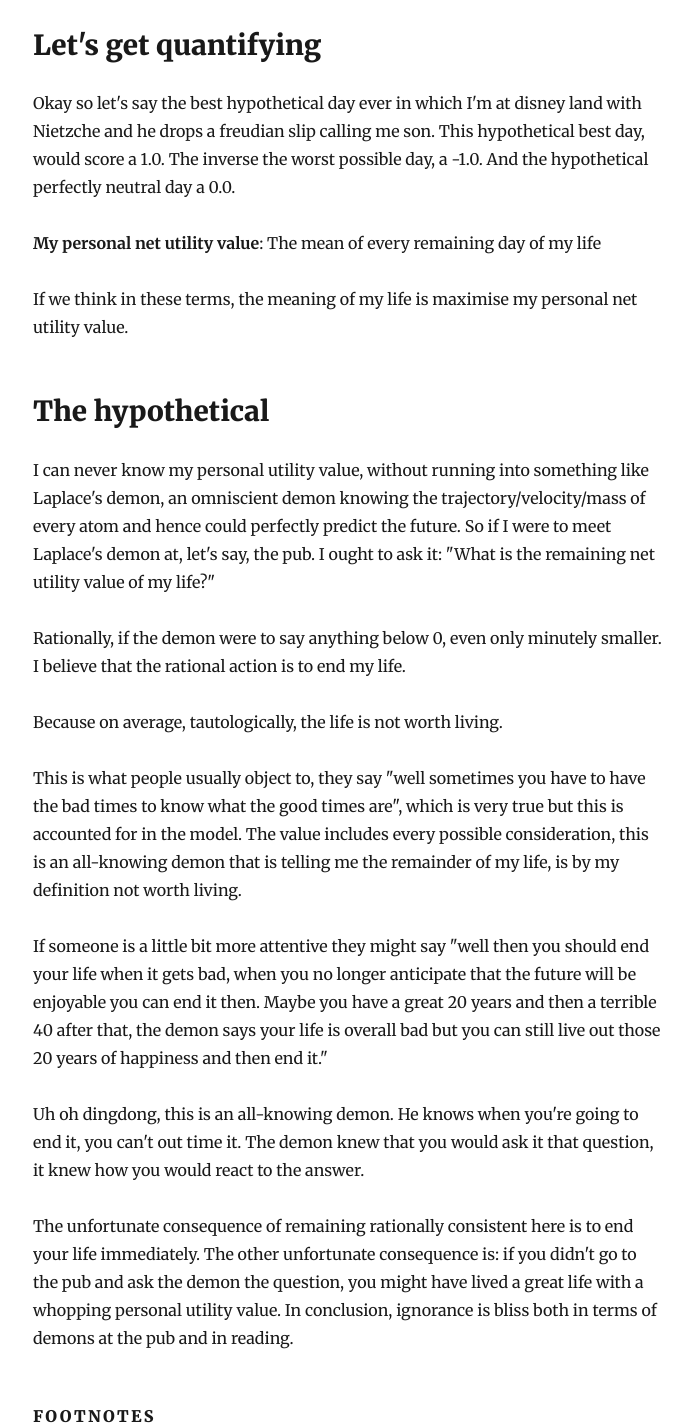
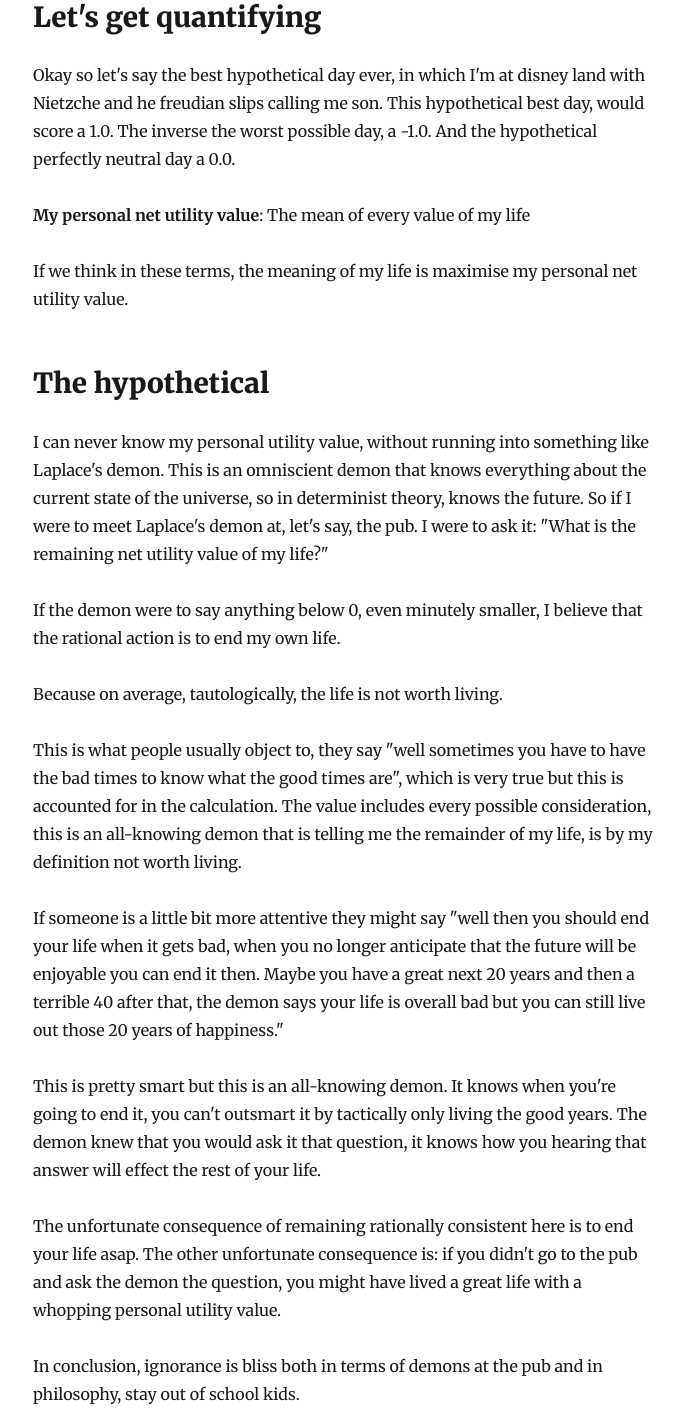
Before and after one commit to Gregam3/Blog, a Gatsby site: page /utility-calculus/ in a window 1280 px wide. Shown: the part 2944-4372 px from the top of the page, without its empty margins (292-983 px from the left). Built offline with nearby package versions, Linux system fonts and the light colour scheme; Gatsby itself is replaced by a stand-in of ours; some packages are replaced by stand-ins of ours.

Commit message:
First post

```diff
--- a/content/blog/utility-calculus/index.md
+++ b/content/blog/utility-calculus/index.md
@@ -37,15 +37,15 @@ But this isn't meaning, why should I live? What is meaningful about happiness?
 
 Okay let's get some definitions of abstract happiness & sadness, I find this easy if we define this in terms of days as moments are too fleeting to be useful here *2.
 
-__A Happy day__: A day in which on average I would actively preferred living, and everything being forgotten and reset, would live it again.
+__A Happy day__: A day in which on average I actively preferred living
 
-__A Sad day__: A day in which on average I would actively preferred not living, and everything being forgotten and reset, would not live it again.
+__A Sad day__: A day in which on average I actively preferred not living
 
 __A Neutral day__: A theoretical day so perfectly balanced in terms of _good_ and _bad_ events/sequences, that I have absolutely no preference as to whether I was alive or not on said day.
 
 
 Why does this matter? Because if I am actively enjoying being alive for that period, life itself is worth living. My meaning in life can be to maximise my personal remaining net happiness,
-maximising my desire to continue living.
+maximising my desire to continue living. My reason to live is that living is in itself, empirically worthwhile.
 
 
  Now things are about to get _controversial_ so buckle your seat belts.
@@ -54,35 +54,37 @@ maximising my desire to continue living.
 
 ## Let's get quantifying
 
-Okay so let's say the best hypothetical day ever in which I'm at disney land with Nietzche and he drops a freudian slip calling me son. This hypothetical best day, would score a 1.0.
+Okay so let's say the best hypothetical day ever, in which I'm at disney land with Nietzche and he freudian slips calling me son. This hypothetical best day, would score a 1.0.
 The inverse the worst possible day, a -1.0. And the hypothetical perfectly neutral day a 0.0.
 
-__My personal net utility value__: The mean of every remaining day of my life
+__My personal net utility value__: The mean of every value of my life
 
 
 If we think in these terms, the meaning of my life is maximise my personal net utility value.
 
 ## The hypothetical
 
-I can never know my personal utility value, without running into something like Laplace's demon, an omniscient demon knowing the trajectory/velocity/mass  of every atom and hence could perfectly predict the future.
-So if I were to meet Laplace's demon at, let's say, the pub. I ought to ask it:
+I can never know my personal utility value, without running into something like Laplace's demon. This is an omniscient demon that knows everything about the current state of the universe, so in determinist theory, knows the future.
+So if I were to meet Laplace's demon at, let's say, the pub. I were to ask it:
 "What is the remaining net utility value of my life?"
 
-Rationally, if the demon were to say anything below 0, even only minutely smaller. I believe that the rational action is to end my life.
+If the demon were to say anything below 0, even minutely smaller, I believe that the rational action is to end my own life.
 
 Because on average, tautologically, the life is not worth living.
 
-This is what people usually object to, they say "well sometimes you have to have the bad times to know what the good times are", which is very true but this is accounted for in the model.
+This is what people usually object to, they say "well sometimes you have to have the bad times to know what the good times are", which is very true but this is accounted for in the calculation.
 The value includes every possible consideration, this is an all-knowing demon that is telling me the remainder of my life, is by my definition not worth living.
 
 If someone is a little bit more attentive they might say "well then you should end your life when it gets bad, when you no longer anticipate that the future will be enjoyable you can end it then.
-Maybe you have a great 20 years and then a terrible 40 after that, the demon says your life is overall bad but you can still live out those 20 years of happiness and then end it."
+Maybe you have a great next 20 years and then a terrible 40 after that, the demon says your life is overall bad but you can still live out those 20 years of happiness."
 
-Uh oh dingdong, this is an all-knowing demon. He knows when you're going to end it, you can't out time it.
-The demon knew that you would ask it that question, it knew how you would react to the answer.
+This is pretty smart but this is an all-knowing demon. It knows when you're going to end it, you can't outsmart it by tactically only living the good years.
+The demon knew that you would ask it that question, it knows how you hearing that answer will effect the rest of your life.
 
-The unfortunate consequence of remaining rationally consistent here is to end your life immediately. The other unfortunate consequence is: if you didn't go to the pub and ask the demon the question, you might have
-lived a great life with a whopping personal utility value. In conclusion, ignorance is bliss both in terms of demons at the pub and in reading.
+The unfortunate consequence of remaining rationally consistent here is to end your life asap. The other unfortunate consequence is: if you didn't go to the pub and ask the demon the question, you might have
+lived a great life with a whopping personal utility value.
+
+In conclusion, ignorance is bliss both in terms of demons at the pub and in philosophy, stay out of school kids.
 
 
 #### Footnotes
```
